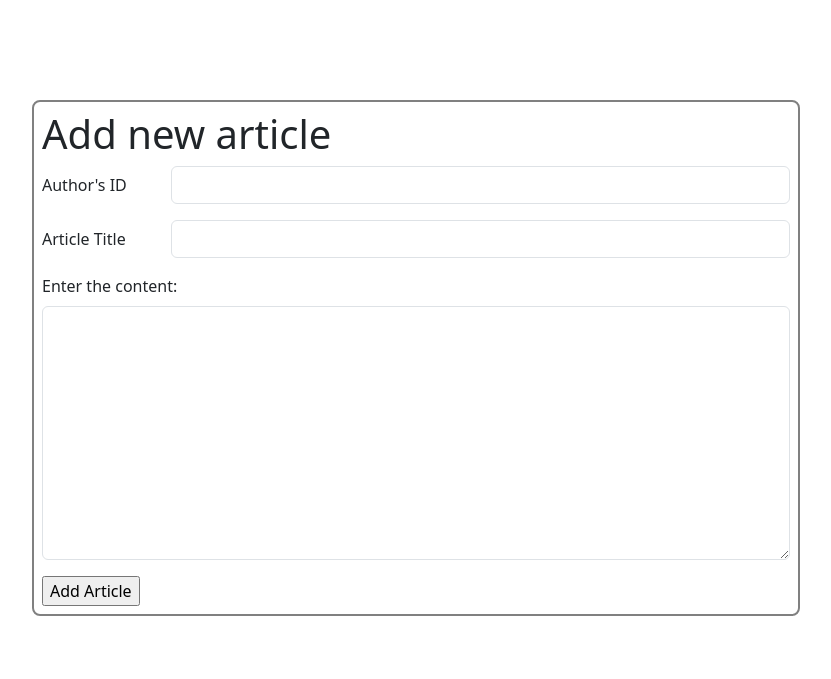
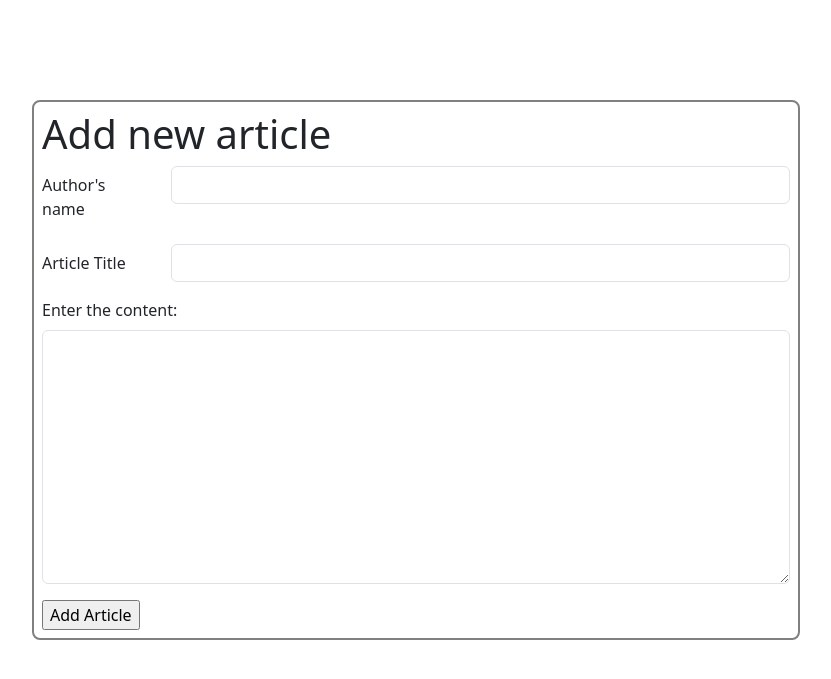
Before and after one commit to rounak161106/flask-article-app, a Flask app: page /create in a window 1280 px wide. Shown: the top 679 px of the page, without its empty margins (224-1055 px from the left). Run offline with Flask 3, Linux system fonts and the light colour scheme.

Commit message:
Add by author's name

```diff
--- a/main.py
+++ b/main.py
@@ -50,12 +50,11 @@ def create_author():
 
 @app.route("/add", methods=["POST"])
 def add():
-    author_id = request.form.get("author")
+    author_name = request.form.get("author")
     title = request.form.get("title")
     content = request.form.get("content")
     # 1. Get author from DB
-    author = Author.query.get(author_id)
-
+    author = Author.query.filter_by(name = author_name).first()
     if not author:
         return "Author not found"
 
--- a/templates/create.html
+++ b/templates/create.html
@@ -22,7 +22,7 @@
         <form action="/add" method="POST">
 
         <div class="mb-3 row">
-            <label for="author" class="col-sm-2 col-form-label">Author's ID</label><br>
+            <label for="author" class="col-sm-2 col-form-label">Author's name</label><br>
             <div class="col-sm-10">
                 <input type="text" class="form-control" id="author" name="author">
             </div>
```
Also changed, not shown: testdb.sqlite3 (deleted).
